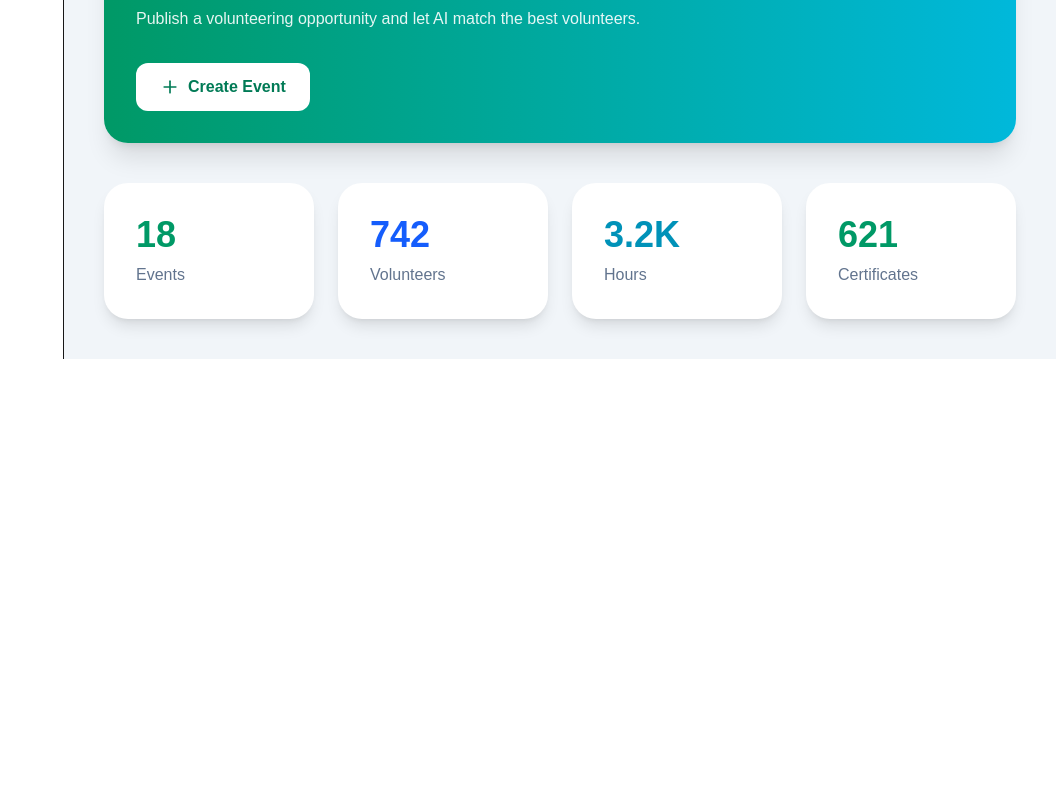
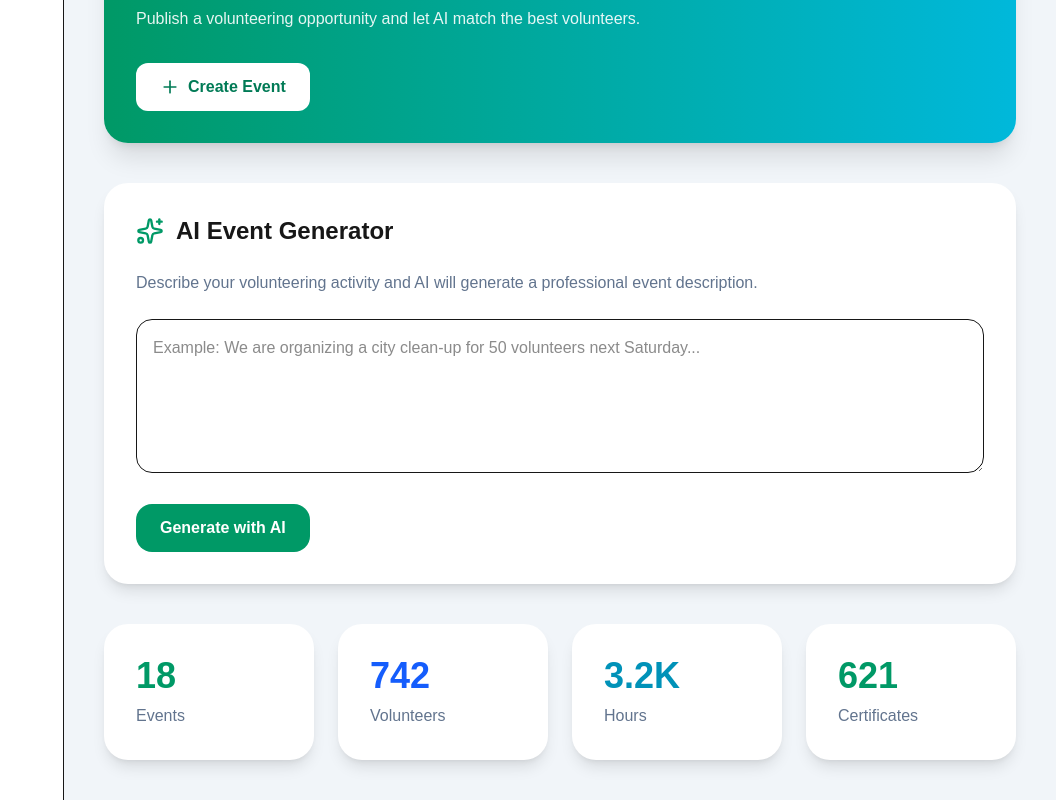
Before and after one commit to wenkvil/VolunMap---AI-, a Next.js app: page /organization in a window 1280 px wide. Shown: the part 703-1503 px from the top of the page, without its empty margins (224-1280 px from the left). Before the commit the page ends 1062 px from the top, so only its background shows below. Built offline with nearby package versions, Linux system fonts and the light colour scheme.

Commit message:
Added an AI Event Generator interface, which allows organizers to describe an event idea and have the title, description, and requirements automatically generated using artificial intelligence

```diff
--- a/app/organization/page.tsx
+++ b/app/organization/page.tsx
@@ -3,6 +3,7 @@ import Topbar from "@/components/dashboard/Topbar";
 import OrganizationStats from "@/components/organization/OrganizationStats";
 import CreateEventCard from "@/components/organization/CreateEventCard";
 import OrganizationEvents from "@/components/organization/OrganizationEvents";
+import AIEventCreator from "@/components/organization/AIEventCreator";
 
 export default function OrganizationDashboard() {
   return (
@@ -19,6 +20,10 @@ export default function OrganizationDashboard() {
         </div>
 
         <div className="mt-10">
+            <AIEventCreator />
+        </div>
+
+        <div className="mt-10">
           <OrganizationEvents />
         </div>
       </section>
--- /dev/null
+++ b/components/organization/AIEventCreator.tsx
@@ -0,0 +1,27 @@
+import { Sparkles } from "lucide-react";
+
+export default function AIEventCreator() {
+  return (
+    <div className="rounded-3xl bg-white p-8 shadow-lg">
+      <div className="mb-6 flex items-center gap-3">
+        <Sparkles className="text-emerald-600" size={28} />
+        <h2 className="text-2xl font-bold">AI Event Generator</h2>
+      </div>
+
+      <p className="mb-6 text-slate-500">
+        Describe your volunteering activity and AI will generate a professional
+        event description.
+      </p>
+
+      <textarea
+        rows={5}
+        placeholder="Example: We are organizing a city clean-up for 50 volunteers next Saturday..."
+        className="w-full rounded-2xl border p-4 outline-none focus:border-emerald-500"
+      />
+
+      <button className="mt-6 rounded-2xl bg-emerald-600 px-6 py-3 font-semibold text-white transition hover:bg-emerald-700">
+        Generate with AI
+      </button>
+    </div>
+  );
+}
```
